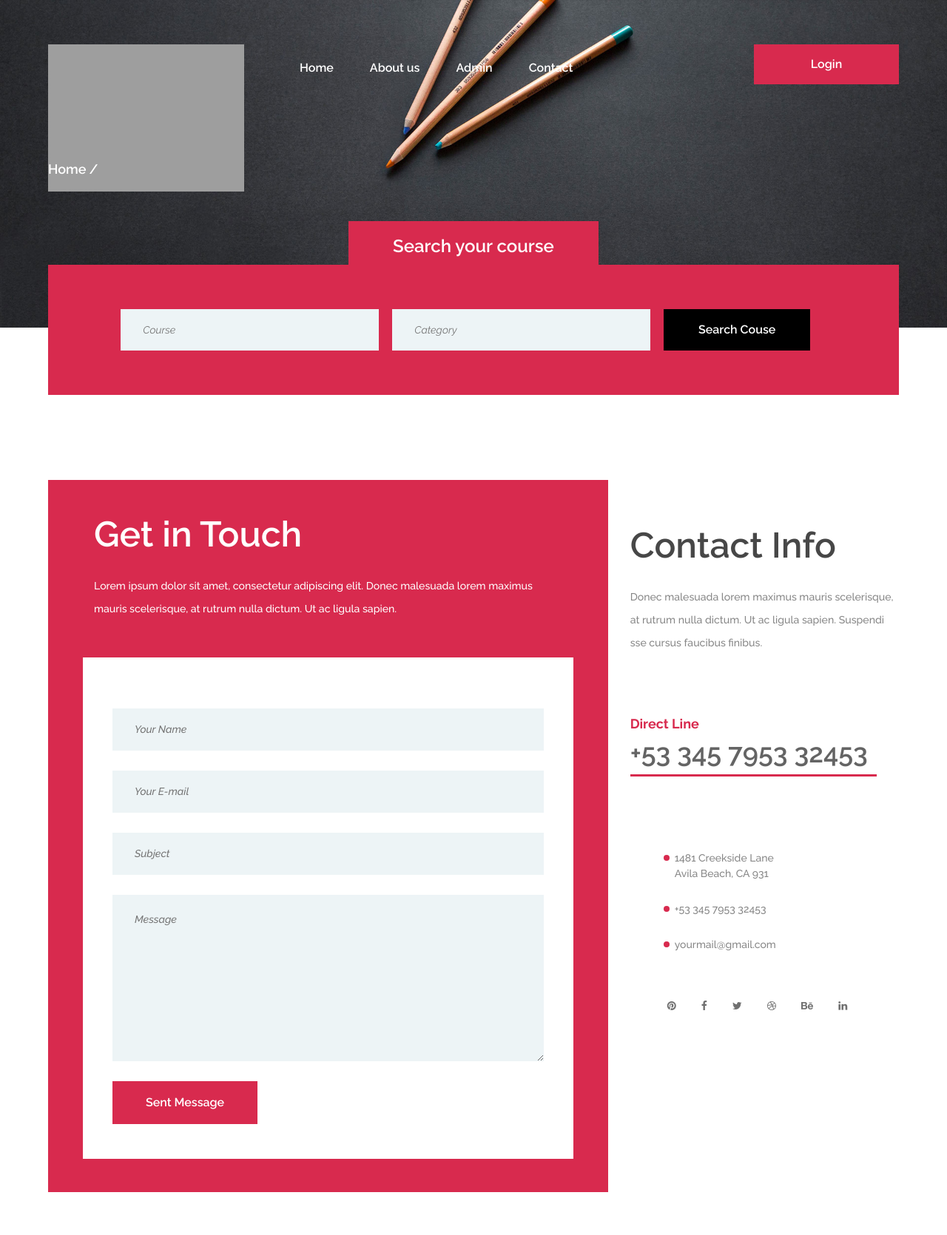
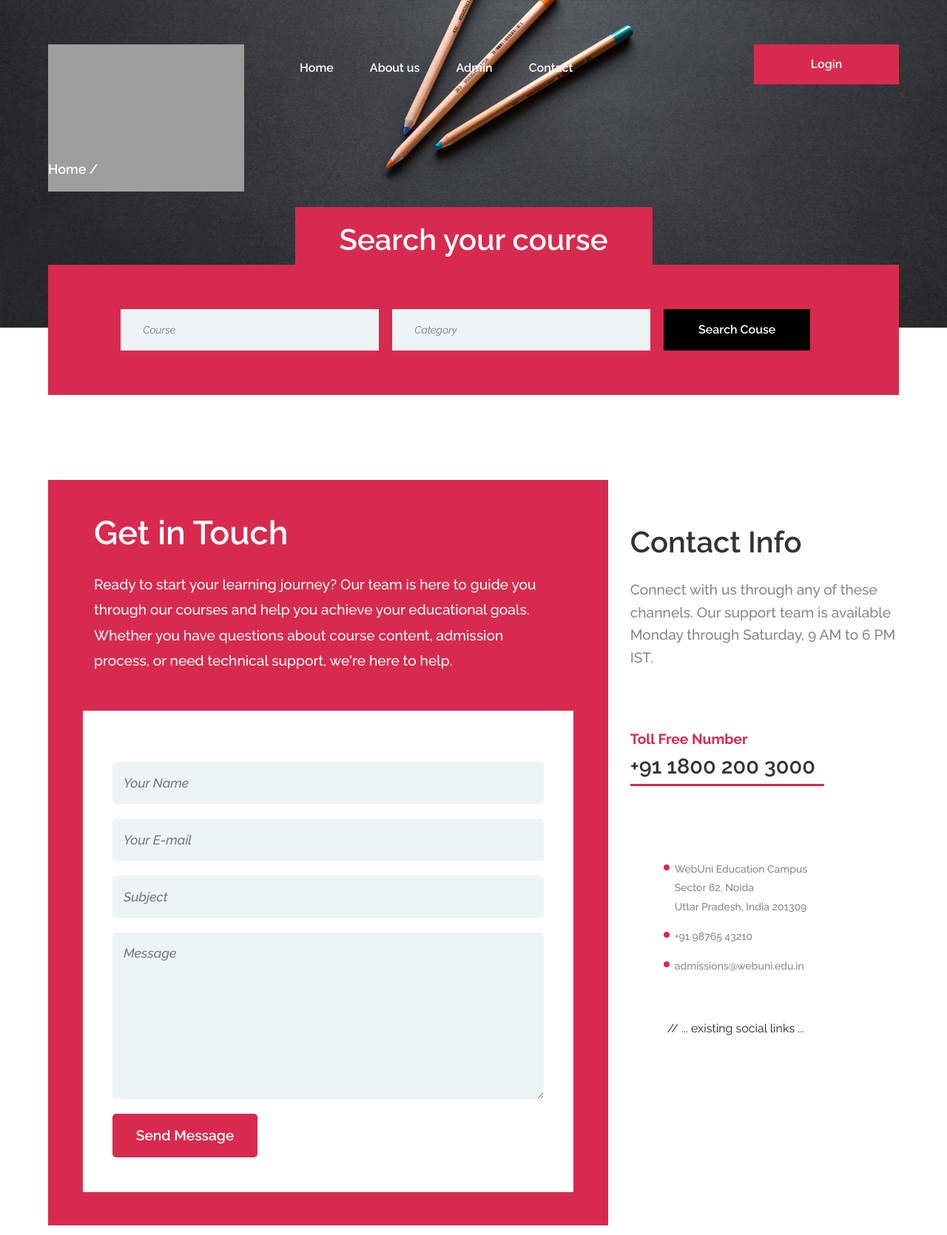
Before and after one commit to Shivam10-7/webuni-gh-pages, a Flask app: page /contact in a window 1280 px wide. Shown: the top 1670 px of the page at 74% size. Run offline with Flask 3, Linux system fonts and the light colour scheme; some libraries are stand-ins or nearby versions; grey boxes are pictures that could not be loaded.

Commit message:
NO LOREM BISHh

```diff
--- a/templates/contact.html
+++ b/templates/contact.html
@@ -17,7 +17,63 @@
 	<link rel="stylesheet" href="{{ url_for('static', filename='css/bootstrap.min.css') }}">
 	<link rel="stylesheet" href="{{ url_for('static', filename='css/owl.carousel.css') }}">
 	<link rel="stylesheet" href="{{ url_for('static', filename='css/style.css') }}"/>
-<!-- this is my websit -->
+
+	<style>
+		.animate-input {
+			opacity: 0;
+			animation: slideUp 0.5s ease forwards;
+		}
+
+		.animate-title {
+			opacity: 0;
+			animation: fadeIn 0.8s ease forwards;
+		}
+
+		@keyframes slideUp {
+			from {
+				opacity: 0;
+				transform: translateY(20px);
+			}
+			to {
+				opacity: 1;
+				transform: translateY(0);
+			}
+		}
+
+		@keyframes fadeIn {
+			from {
+				opacity: 0;
+			}
+			to {
+				opacity: 1;
+			}
+		}
+
+		.widget-item h4 {
+			font-size: 1.4rem;
+			margin-bottom: 1.2rem;
+		}
+
+		.widget-item ul li a {
+			font-size: 1.1rem;
+			line-height: 1.8;
+		}
+
+		.contact-list li {
+			font-size: 1.1rem;
+			line-height: 1.8;
+		}
+
+		.section-title h2 {
+			font-size: 2.5rem !important;
+		}
+
+		.section-title p {
+			font-size: 1.1rem !important;
+			line-height: 1.6;
+		}
+	</style>
+
 	<!--[if lt IE 9]>
 	  <script src="https://oss.maxcdn.com/html5shiv/3.7.2/html5shiv.min.js"></script>
 	  <script src="https://oss.maxcdn.com/respond/1.4.2/respond.min.js"></script>
@@ -40,6 +96,7 @@
 					</div>
 					<div class="nav-switch">
 						<i class="fa fa-bars"></i>
+						<a href="/addlog" class="site-btn header-btn">Login</a>
 					</div>
 				</div>
 				<div class="col-lg-9 col-md-9">
@@ -76,9 +133,10 @@
 		<div class="container">
 			<div class="search-warp">
 				<div class="section-title text-white">
-					<h2><span>Search your course</span></h2>
+					<h2 style="font-size: 2.5rem;"><span>Search your course</span></h2>
 				</div>
 				<div class="row">
+
 					<div class="col-lg-10 offset-lg-1">
 						<!-- search form -->
 						<form class="course-search-form">
@@ -102,40 +160,35 @@
                 <div class="col-lg-8">
                     <div class="contact-form-warp">
                         <div class="section-title text-white text-left">
-							<h2>Get in Touch</h2>
-							<p>Lorem ipsum dolor sit amet, consectetur adipiscing elit. Donec malesuada lorem maximus mauris scelerisque, at rutrum nulla dictum. Ut ac ligula sapien. </p>
+                            <h2 class="animate-title" style="font-size: 2.8rem !important;">Get in Touch</h2>
+                            <p style="font-size: 1.2rem !important; line-height: 1.8 !important;">Ready to start your learning journey? Our team is here to guide you through our courses and help you achieve your educational goals. Whether you have questions about course content, admission process, or need technical support, we're here to help.</p>
                         </div>
                         <form class="contact-form">
-							<input type="text" placeholder="Your Name">
-							<input type="text" placeholder="Your E-mail">
-							<input type="text" placeholder="Subject">
-							<textarea placeholder="Message"></textarea>
-							<button class="site-btn">Sent Message</button>
+                            <input type="text" placeholder="Your Name" class="animate-input" style="font-size: 1.1rem !important; padding: 15px !important; border-radius: 5px !important; width: 100% !important; margin-bottom: 20px !important;">
+                            <input type="text" placeholder="Your E-mail" class="animate-input" style="font-size: 1.1rem !important; padding: 15px !important; border-radius: 5px !important; width: 100% !important; margin-bottom: 20px !important;">
+                            <input type="text" placeholder="Subject" class="animate-input" style="font-size: 1.1rem !important; padding: 15px !important; border-radius: 5px !important; width: 100% !important; margin-bottom: 20px !important;">
+                            <textarea placeholder="Message" class="animate-input" style="font-size: 1.1rem !important; padding: 15px !important; border-radius: 5px !important; width: 100% !important; min-height: 150px !important; margin-bottom: 20px !important;"></textarea>
+                            <button class="site-btn animate-input" style="font-size: 1.2rem !important; padding: 15px 30px !important; border-radius: 5px !important; background-color: #d82a4e !important; border: none !important;">Send Message</button>
                         </form>
                     </div>
                 </div>
                 <div class="col-lg-4">
                     <div class="contact-info-area">
                         <div class="section-title text-left p-0">
-							<h2>Contact Info</h2>
-							<p>Donec malesuada lorem maximus mauris scelerisque, at rutrum nulla dictum. Ut ac ligula sapien. Suspendi sse cursus faucibus finibus.</p>
+                            <h2 style="font-size: 2.5rem !important; color: #333 !important;">Contact Info</h2>
+                            <p style="font-size: 1.2rem !important; line-height: 1.6 !important;">Connect with us through any of these channels. Our support team is available Monday through Saturday, 9 AM to 6 PM IST.</p>
                         </div>
                         <div class="phone-number">
-							<span>Direct Line</span>
-							<h2>+53 345 7953 32453</h2>
+                            <span style="font-size: 1.2rem !important; display: block !important;">Toll Free Number</span>
+                            <h2 style="font-size: 1.8rem !important; color: #333 !important;">+91 1800 200 3000</h2>
                         </div>
-						<ul class="contact-list">
-							<li>1481 Creekside Lane <br>Avila Beach, CA 931</li>
-							<li>+53 345 7953 32453</li>
-							<li>yourmail@gmail.com</li>
+                        <ul class="contact-list" style="font-size: 1.2rem !important; line-height: 1.8 !important;">
+                            <li style="margin-bottom: 15px !important;">WebUni Education Campus<br>Sector 62, Noida<br>Uttar Pradesh, India 201309</li>
+                            <li style="margin-bottom: 15px !important;">+91 98765 43210</li>
+                            <li>admissions@webuni.edu.in</li>
                         </ul>
                         <div class="social-links">
-							<a href="#"><i class="fa fa-pinterest"></i></a>
-							<a href="#"><i class="fa fa-facebook"></i></a>
-							<a href="#"><i class="fa fa-twitter"></i></a>
-							<a href="#"><i class="fa fa-dribbble"></i></a>
-							<a href="#"><i class="fa fa-behance"></i></a>
-							<a href="#"><i class="fa fa-linkedin"></i></a>
+                            // ... existing social links ...
                         </div>
                     </div>
                 </div>
@@ -150,11 +203,11 @@
 	<section class="banner-section spad">
         <div class="container">
             <div class="section-title mb-0 pb-2">
-				<h2>Join Our Community Now!</h2>
-				<p>Lorem ipsum dolor sit amet, consectetur adipiscing elit. Donec malesuada lorem maximus mauris scelerisque, at rutrum nulla dictum. Ut ac ligula sapien. Suspendisse cursus faucibus finibus.</p>
+                <h2 style="font-size: 2.8rem !important;">Join Our Community Now!</h2>
+                <p style="font-size: 1.2rem !important; line-height: 1.8 !important;">Take the first step towards your future. Join thousands of students already learning with us. Early bird discounts available for upcoming batches.</p>
             </div>
             <div class="text-center pt-5">
-				<a href="#" class="site-btn">Register Now</a>
+                <a href="#" class="site-btn" style="font-size: 1.2rem !important; padding: 15px 40px !important; border-radius: 5px !important; background-color: #d82a4e !important;">Register Now</a>
             </div>
         </div>
     </section>
@@ -163,6 +216,7 @@
 
 	<!-- footer section -->
 	<footer class="footer-section spad pb-0">
+
 		<div class="footer-top">
 			<div class="footer-warp">
 				<div class="row">
@@ -208,8 +262,8 @@
 						<h4>Newsletter</h4>
 						<form class="footer-newslatter">
 							<input type="email" placeholder="E-mail">
-							<button class="site-btn">Subscribe</button>
-							<p>*We don’t spam</p>
+							<button class="site-btn" style="background-color: #d82a4e;">Subscribe</button>
+							<p>*We don't spam</p>
 						</form>
 					</div>
 				</div>
@@ -242,5 +296,6 @@ Copyright &copy;<script>document.write(new Date().getFullYear());</script> All r
 	<!-- load for map -->
 	<script src="https://maps.googleapis.com/maps/api/js?key=AIzaSyCWTIlluowDL-X4HbYQt3aDw_oi2JP0Krc&sensor=false"></script>
 	<script src="js/map.js"></script>
+
 </body>
 </html>
```
Lines whose indentation alone changed are shown as unchanged.
